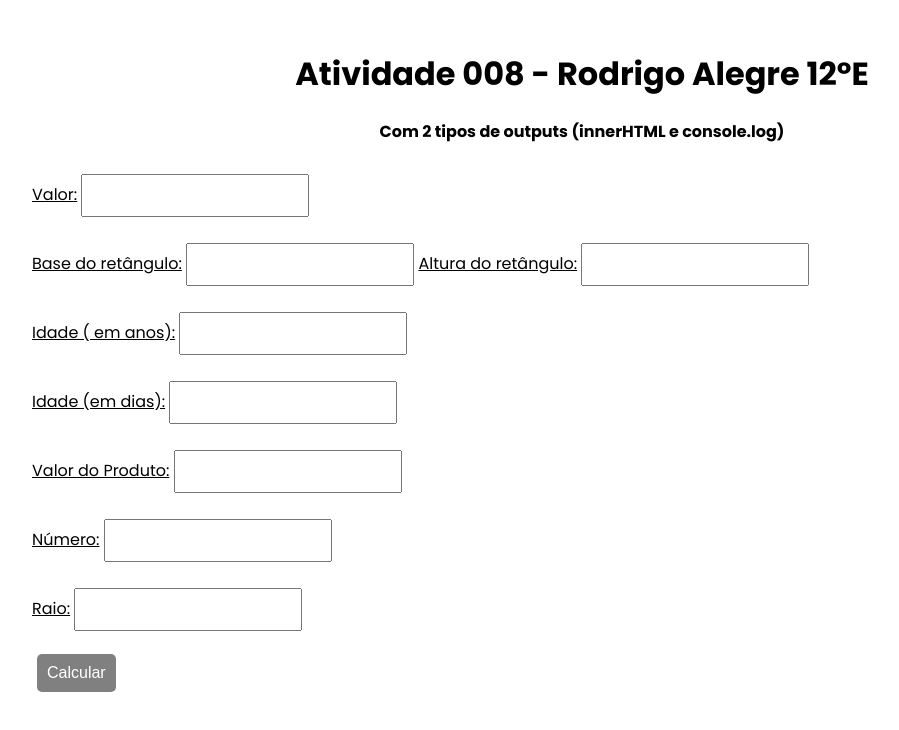
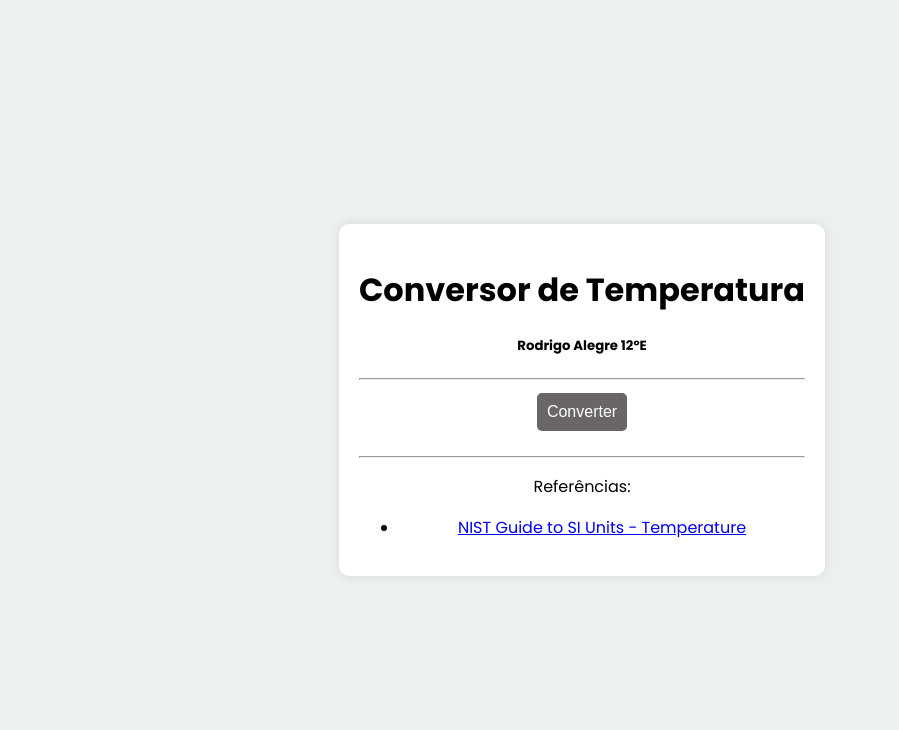
Before and after one commit to Alegree/Conversor-de-Graus-Atividade---009, a plain HTML site: page index.html in a window 1280 px wide. Shown: the whole page, without its empty margins (58-957 px from the left). Drawn offline with Linux system fonts and the light colour scheme.

Commit message:
Add files via upload

```diff
--- a/index.html
+++ b/index.html
@@ -5,55 +5,26 @@
     <meta charset="UTF-8">
     <meta name="viewport" content="width=device-width, initial-scale=1.0">
     <link rel="stylesheet" href="style.css">
-    <script src="script.js"></script>
-    <title>Atividade 008</title>
+    <title>Conversor de Temperatura</title>
 </head>
 
 <body>
-    <h1>Atividade 008 - Rodrigo Alegre 12ºE</h1>
-    <h4>Com 2 tipos de outputs (innerHTML e console.log)</h4>
+    <div class="container">
+        <h1>Conversor de Temperatura</h1>
+        <h5>Rodrigo Alegre 12ºE</h5>
+        <hr>
+        <button type="button" onclick="converterTemperatura()">Converter</button>
 
-    <form id="calculadora">
+        <div id="resultado"></div>
+        <hr>
+        <p class="referencia">Referências:</p>
         <ul>
-            <li><label for="valor">Valor:</label>
-                <input type="number" id="valor" name="valor" required>
-            </li>
-
-            <li><label for="base">Base do retângulo:</label>
-                <input type="number" id="base" name="base">
-
-
-                <label for="altura">Altura do retângulo:</label>
-                <input type="number" id="altura" name="altura">
-            </li>
-
-            <li> <label for="idadeAnos">Idade ( em anos):</label>
-                <input type="number" id="idadeAnos" name="idadeAnos">
-            </li>
-
-            <li><label for="idadeDias">Idade (em dias):</label>
-                <input type="number" id="idadeDias" name="idadeDias">
-            </li>
-
-            <li><label for="valorProduto">Valor do Produto:</label>
-                <input type="number" id="valorProduto" name="valorProduto">
-            </li>
-
-            <li> <label for="numero">Número:</label>
-                <input type="number" id="numero" name="numero">
-            </li>
-
-            <li> <label for="raio">Raio:</label>
-                <input type="number" id="raio" name="raio">
-            </li>
-
-            <li><button type="button" onclick="calcular()">Calcular</button></li>
+            <li><a href="https://www.nist.gov/pml/weights-and-measures/guide-si-units-temperature" target="_blank">NIST
+                    Guide
+                    to SI Units - Temperature</a></li>
         </ul>
-    </form>
-
-    <div id="outputConsole" class="output"></div>
-    <div id="outputHTML" class="output"></div>
-
+    </div>
+    <script src="script.js"></script>
 </body>
 
 </html>
--- a/script.js
+++ b/script.js
@@ -1,64 +1,71 @@
-function calcular() {
-    // Buscar Valores ao input do html
-    const valor = parseFloat(document.getElementById('valor').value);
-    const base = parseFloat(document.getElementById('base').value);
-    const altura = parseFloat(document.getElementById('altura').value);
-    const idadeAnos = parseFloat(document.getElementById('idadeAnos').value);
-    const idadeDiasInput = parseFloat(document.getElementById('idadeDias').value);
-    const valorProduto = parseFloat(document.getElementById('valorProduto').value);
-    const numero = parseFloat(document.getElementById('numero').value);
-    const raio = parseFloat(document.getElementById('raio').value);
+function converterTemperatura() {
+    // Obter valores do formulário
+    const temperatura = parseFloat(prompt("Digite a temperatura:"));
+    const escala = prompt("Escolha a escala (celsius, fahrenheit, kelvin):");
 
-    // Verificar se algum campo está vazio ou não é um número
-    if (isNaN(valor) || isNaN(base) || isNaN(altura) || isNaN(idadeDiasInput) || isNaN(valorProduto) || isNaN(numero) || isNaN(raio)) {
-        alert("Por favor, preencha todos os campos com números.");
+
+    // Verificação de valores
+    if (isNaN(temperatura)) {
+        alert("Por favor, digite um valor de temperatura e a respetiva escala.");
+        return
+    }
+    if ((escala === 'kelvin' && temperatura < 0) || (escala === 'celsius' && temperatura <= -273.15) || (escala === 'fahrenheit' && temperatura <= -459.67)) {
+
+        alert("Digite um valor válido, não existe esse valor")
         return;
     }
-    // Calcular sucessor e antecessor
-    const sucessor = valor + 1;
-    const antecessor = valor - 1;
+    // Converter temperatura
+    let resultado;
+    switch (escala) {
+        case 'celsius':
+            resultado = {
+                fahrenheit: (temperatura * 1.8) + 32,
+                kelvin: temperatura + 273.15
+            };
+            break;
+        case 'fahrenheit':
+            resultado = {
+                celsius: (temperatura - 32) / 1.8,
+                kelvin: (temperatura - 32) / 1.8 + 273.15
+            };
+            break;
+        case 'kelvin':
+            resultado = {
+                celsius: temperatura - 273.15,
+                fahrenheit: (temperatura - 273.15) * 1.8 + 32
+            };
+            break;
+        default:
+            alert("Escala inválida. Escolha entre celsius, fahrenheit, ou kelvin.");
+            return;
+    }
 
-    // Calcular área e perímetro do retângulo
-    const area = base * altura;
-    const perimetro = 2 * (base + altura);
+    // Exibir resultado na página
+    const resultadoDiv = document.getElementById('resultado');
+    resultadoDiv.innerHTML = `
+        <p>${temperatura.toFixed(2)} graus ${escala} é equivalente a:</p>
+        <ul>
+          ${resultado.celsius ? `<li>${resultado.celsius.toFixed(2)} graus Celsius</li>` : ''}
+          ${resultado.fahrenheit ? `<li>${resultado.fahrenheit.toFixed(2)} graus Fahrenheit</li>` : ''}
+          ${resultado.kelvin ? `<li>${resultado.kelvin.toFixed(2)} graus Kelvin</li>` : ''}
+        </ul>
+      `;
 
-    // Calcular idade em dias
-    const idadeDias = idadeAnos * 365;
+    updateBackground(temperatura, escala); // Atualizar cor de fundo com base na temperatura e escala
+}
 
-    // Calcular idade em anos com um número decimal
-    const idadeAnosDecimal = idadeDiasInput / 365;
+function updateBackground(temperatura, escala) {
+    const body = document.body;
 
-    // Calcular valor com 10% de desconto
-    const valorComDesconto = valorProduto * 0.9;
-
-    // Calcular metade, dobro, quadrado e cubo
-    const metade = numero / 2;
-    const dobro = numero * 2;
-    const quadrado = numero * numero;
-    const cubo = numero ** 3;
-
-    // Calcular perimetro e area do circulo
-    const perimetroCirculo = 2 * Math.PI * raio;
-    const areaCirculo = Math.PI * Math.pow(raio, 2);
-
-    // Mostrar resultados na consola
-    console.log("Resultados:");
-    console.log("Sucessor e Antecessor do Valor: Sucessor =", sucessor, "Antecessor =", antecessor);
-    console.log("Área/Períemtro: Área do retângulo =", area, "Perímetro do retângulo =", perimetro);
-    console.log("Idade de anos para dias: Idade em dias =", idadeDias);
-    console.log("Idade de dias para anos: Idade em anos =", idadeAnosDecimal.toFixed(1));
-    console.log("Desconto do produto: Valor com 10% de desconto =", valorComDesconto);
-    console.log("Metade/dobro/quadrado/cubo do número: Metade =", metade, "Dobro =", dobro, "Quadrado =", quadrado, "Cubo =", cubo);
-    console.log("Perímetro e Área do círculo: Perímetro =", perimetroCirculo.toFixed(2), "Área =", areaCirculo.toFixed(2));
-
-    // Mostrar resultados em elementos HTML
-    document.getElementById('outputHTML').innerHTML = `
-          <p>Sucessor e Antecessor do Valor: Sucessor = ${sucessor}, Antecessor = ${antecessor}</p>
-          <p>Área/Períemtro: Área do retângulo = ${area}, Perímetro do retângulo = ${perimetro}</p>
-          <p>Idade de anos para dias: Idade em dias = ${idadeDias}</p>
-          <p>Idade de dias para anos: Idade em anos = ${idadeAnosDecimal.toFixed(1)}</p>
-          <p>Desconto do produto: Valor com 10% de desconto = ${valorComDesconto}</p>
-          <p>Metade/dobro/quadrado/cubo do número: Metade = ${metade}, Dobro = ${dobro}, Quadrado = ${quadrado}, Cubo = ${cubo}</p>
-          <p>Perímetro e Área do círculo: Perímetro = ${perimetroCirculo.toFixed(2)}, Área = ${areaCirculo.toFixed(2)}</p>
-      `;
+    if ((escala === 'celsius' && temperatura <= 10) ||
+        (escala === 'fahrenheit' && temperatura <= 50) ||
+        (escala === 'kelvin' && temperatura <= 283.15)) {
+        body.style.backgroundColor = '#3498db'; // Azul no caso de frio
+    } else if ((escala === 'celsius' && temperatura >= 30) ||
+        (escala === 'fahrenheit' && temperatura >= 86) ||
+        (escala === 'kelvin' && temperatura >= 303.15)) {
+        body.style.backgroundColor = '#e74c3c'; // Vermelho no caso de quente
+    } else {
+        body.style.backgroundColor = '#f39c12'; // Amarelo no caso de ameno
+    }
 }
--- a/style.css
+++ b/style.css
@@ -1,35 +1,29 @@
 @import url('https://fonts.googleapis.com/css2?family=Poppins:wght@200;300;400;500;600;700&display=swap');
 
-body {
-    font-family: 'Poppins', sans-serif;
-    margin: 50px;
+body,
+html {
+    height: 100%;
+    margin: 0;
 }
 
-h1,
-h4 {
-    text-align: center;
+body {
+    display: flex;
+    align-items: center;
+    justify-content: center;
+    background-color: #ecf0f1;
+    font-family: 'Poppins', sans-serif;
 }
 
-.output {
-    margin-top: 20px;
-    font-weight: bold;
+.container {
+    text-align: center;
+    padding: 20px;
+    background-color: #fff;
+    border-radius: 10px;
+    box-shadow: 0 0 10px rgba(0, 0, 0, 0.1);
 }
 
-li {
-    list-style-type: none;
-    display: block;
-    margin-top: 10px;
-}
-
-label {
-    text-decoration: underline;
-}
-
-input[type=number] {
-    width: 20%;
-    padding: 12px 20px;
-    margin: 8px 0;
-    box-sizing: border-box;
+.referencia {
+    text-align: center;
 }
 
 button {
@@ -39,6 +33,11 @@ button {
     cursor: pointer;
     border: none;
     border-radius: 5px;
-    background-color: grey;
+    background-color: rgb(107, 102, 102);
     color: white;
 }
+
+#resultado {
+    margin-top: 20px;
+    font-weight: bold;
+}
```
